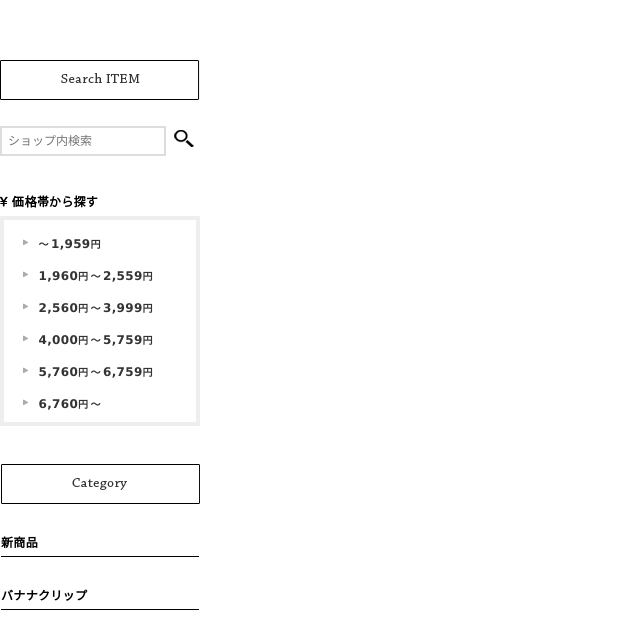
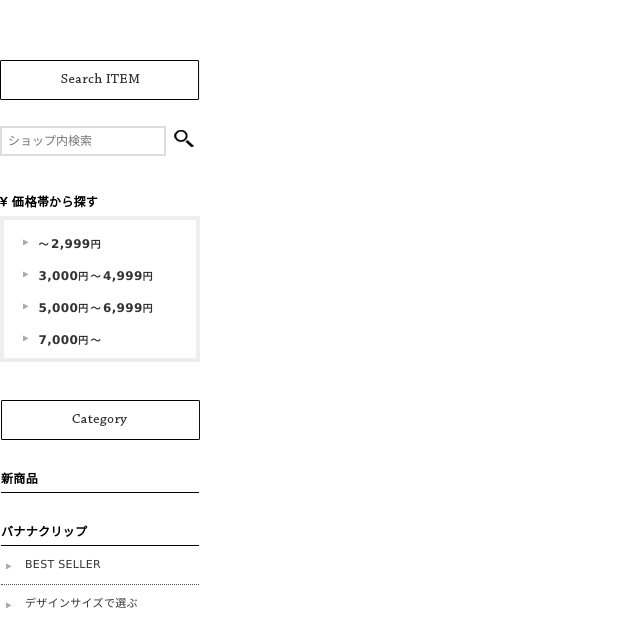
Before and after one commit to yuta-iwasaki0623/angebloomhairaccessory, a plain HTML site: page compass/shop/left.html in a window 1280 px wide. Shown: the part 587-1207 px from the top of the page, without its empty margins (0-640 px from the left). Drawn offline with nearby package versions, Linux system fonts and the light colour scheme.

Commit message:
価格帯のリンク変更

```diff
--- a/compass/shop/left.html
+++ b/compass/shop/left.html
@@ -37,38 +37,26 @@
       <div class="price-table">
         <ul>
           <li>
-            <a href="https://search.rakuten.co.jp/search/mall/?p=0&sid=361895&s=1&min=&max=1959" target="_top">
-              <span class='catex'> ～ </span>1,959<span class='catex'>円</span>
+            <a href="https://search.rakuten.co.jp/search/mall/?p=0&sid=361895&s=1&min=&max=2999" target="_top">
+              <span class='catex'> ～ </span>2,999<span class='catex'>円</span>
             </a>
           </li>
 
           <li>
-            <a href="https://search.rakuten.co.jp/search/mall/?p=0&sid=361895&s=1&min=1960&max=2559" target="_top">
-              1,960<span class='catex'>円 ～ </span>2,559<span class='catex'>円</span>
+            <a href="https://search.rakuten.co.jp/search/mall/?p=0&sid=361895&s=1&min=3000&max=4999" target="_top">
+              3,000<span class='catex'>円 ～ </span>4,999<span class='catex'>円</span>
             </a>
           </li>
 
           <li>
-            <a href="https://search.rakuten.co.jp/search/mall/?p=0&sid=361895&s=1&min=2560&max=3999" target="_top">
-              2,560<span class='catex'>円 ～ </span>3,999<span class='catex'>円</span>
+            <a href="https://search.rakuten.co.jp/search/mall/?p=0&sid=361895&s=1&min=5000&max=6999" target="_top">
+              5,000<span class='catex'>円 ～ </span>6,999<span class='catex'>円</span>
             </a>
           </li>
 
           <li>
-            <a href="https://search.rakuten.co.jp/search/mall/?p=0&sid=361895&s=1&min=4000&max=5759" target="_top">
-              4,000<span class='catex'>円 ～ </span>5,759<span class='catex'>円</span>
-            </a>
-          </li>
-
-          <li>
-            <a href="https://search.rakuten.co.jp/search/mall/?p=0&sid=361895&s=1&min=5760&max=6759" target="_top">
-              5,760<span class='catex'>円 ～ </span>6,759<span class='catex'>円</span>
-            </a>
-          </li>
-
-          <li>
-            <a href="https://search.rakuten.co.jp/search/mall/?p=0&sid=361895&s=1&min=6760&max=" target="_top">
-              6,760<span class='catex'>円 ～ </span>
+            <a href="https://search.rakuten.co.jp/search/mall/?p=0&sid=361895&s=1&min=7000&max=" target="_top">
+              7,000<span class='catex'>円 ～ </span>
             </a>
           </li>
 
```
